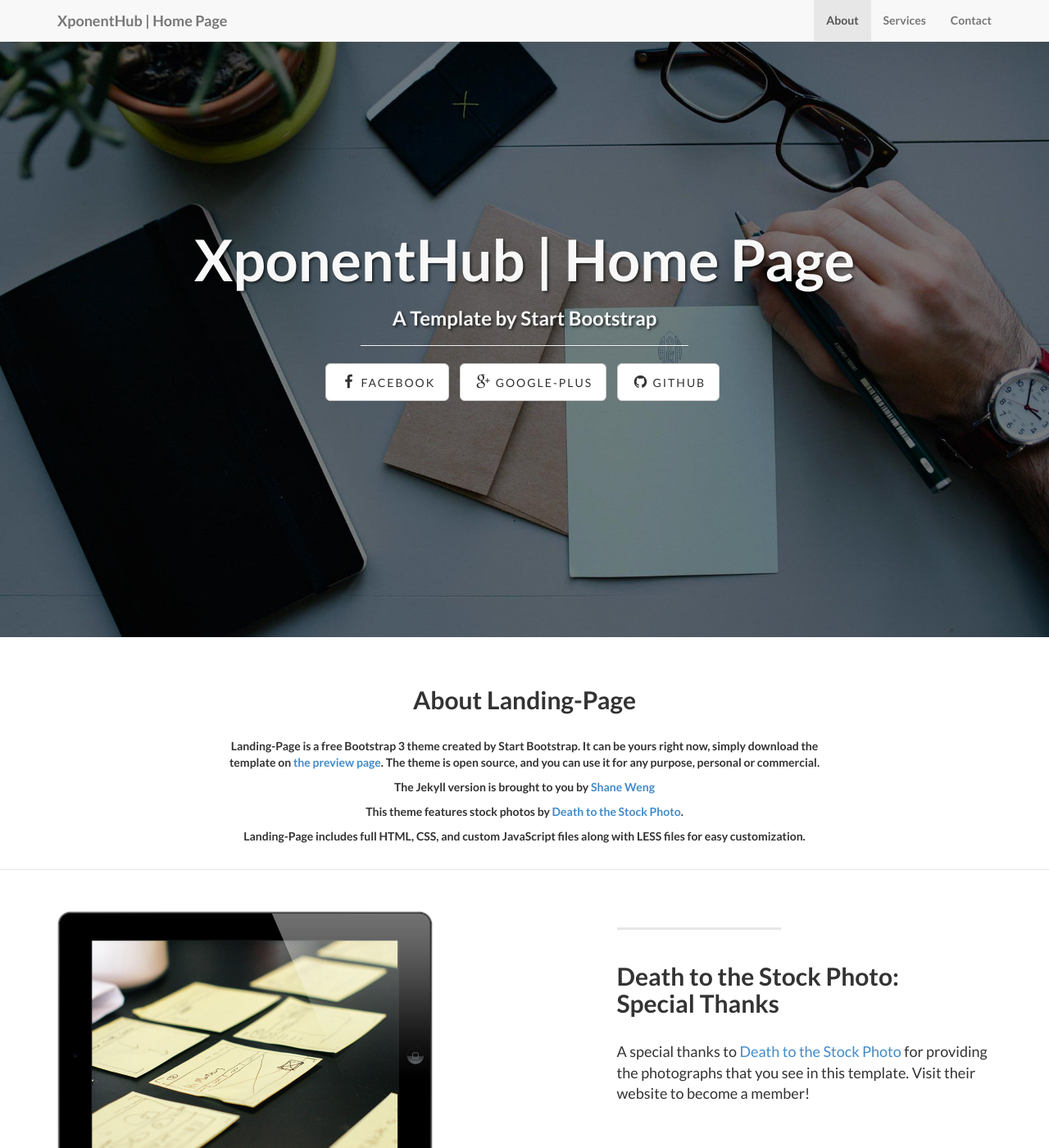
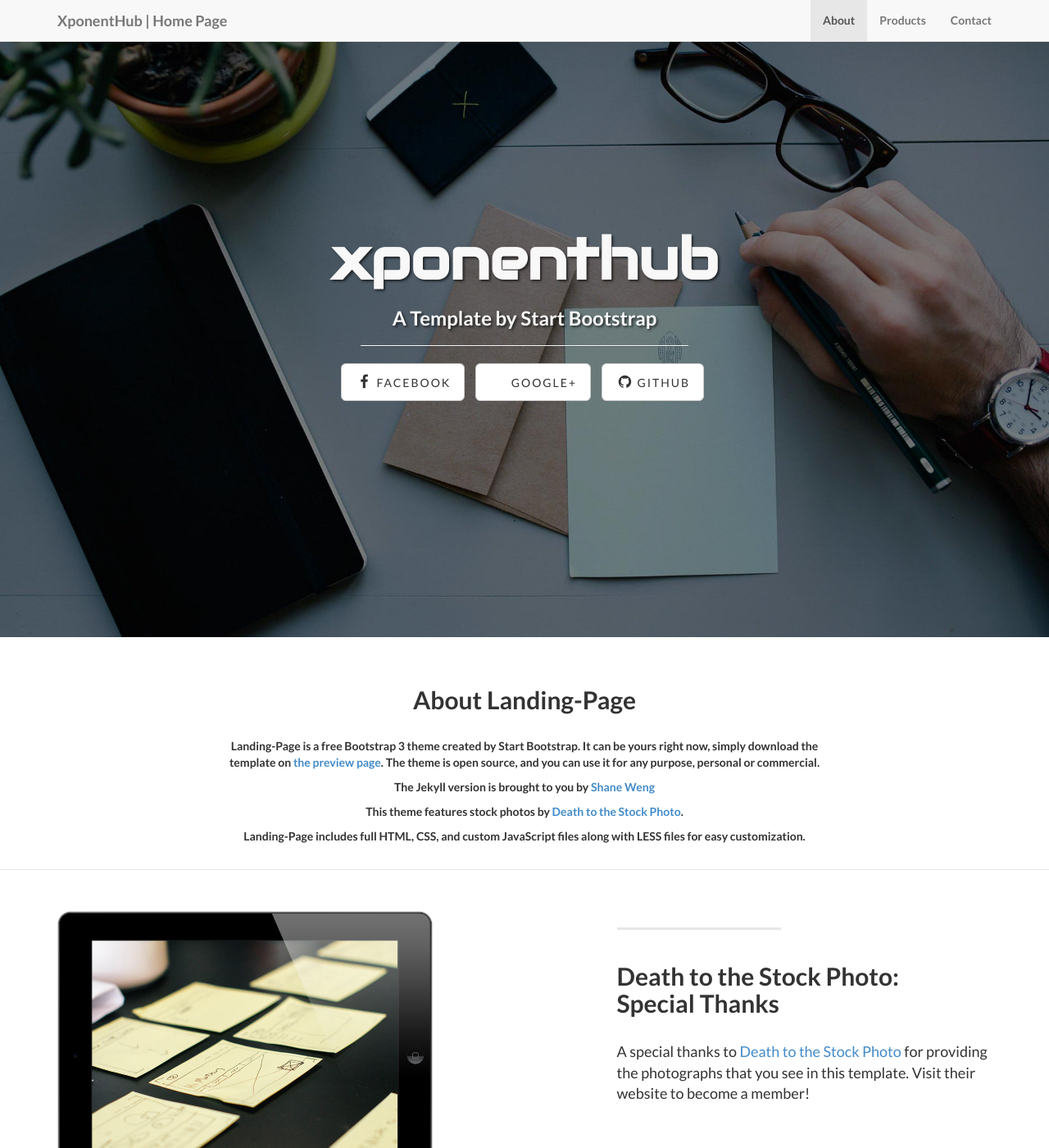
Before and after one commit to xponenthub/xponenthub.github.io, a Jekyll site: the page built from index.html, in a window 1280 px wide and 1400 px high. Shown: the whole window at 82% size. Built offline with Jekyll 4.4.1, drawn with Linux system fonts in a browser that asks for light colours.

Commit message:
Change frontpage title to use Audiowide font

```diff
--- a/_config.yml
+++ b/_config.yml
@@ -28,7 +28,7 @@
 social:
   - title: facebook
     url: https://www.facebook.com/XponentHub-1028786677177888
-  - title: google-plus
+  - title: google+
     url: https://plus.google.com/108864224100967420521
   - title: github
     url: https://github.com/xponenthub
--- a/_includes/head.html
+++ b/_includes/head.html
@@ -21,6 +21,7 @@
     <!-- Custom Fonts -->
     <link href="font-awesome-4.1.0/css/font-awesome.min.css" rel="stylesheet" type="text/css">
     <link href="http://fonts.googleapis.com/css?family=Lato:300,400,700,300italic,400italic,700italic" rel="stylesheet" type="text/css">
+    <link href="http://fonts.googleapis.com/css?family=Audiowide:300,400,700,300italic,400italic,700italic" rel="stylesheet" type="text/css">
 
     <!-- HTML5 Shim and Respond.js IE8 support of HTML5 elements and media queries -->
     <!-- WARNING: Respond.js doesn't work if you view the page via file:// -->
--- a/_includes/header.html
+++ b/_includes/header.html
@@ -18,7 +18,7 @@
                     <a class="page-scroll" href="#about">About</a>
                 </li>
                 <li>
-                    <a class="page-scroll" href="#services">Services</a>
+                    <a class="page-scroll" href="#services">Products</a>
                 </li>
                 <li>
                     <a class="page-scroll" href="#contact">Contact</a>
@@ -39,7 +39,7 @@
 			<div class="row">
 				<div class="col-lg-12">
 					<div class="intro-message">
-						<h1>{{ page.title }}</h1>
+						<h1>{{ site.author }}</h1>
 						<h3>{{ page.subTitle }}</h3>
 						<hr class="intro-divider">
 						<ul class="list-inline intro-social-buttons">
--- a/css/landing-page.css
+++ b/css/landing-page.css
@@ -44,6 +44,7 @@
 .intro-message > h1 {
     margin: 0;
     text-shadow: 2px 2px 3px rgba(0,0,0,0.6);
+    font-family: "Audiowide", "Lato","Helvetica Neue",Helvetica,Arial,sans-serif;
     font-size: 5em;
 }
 
```
